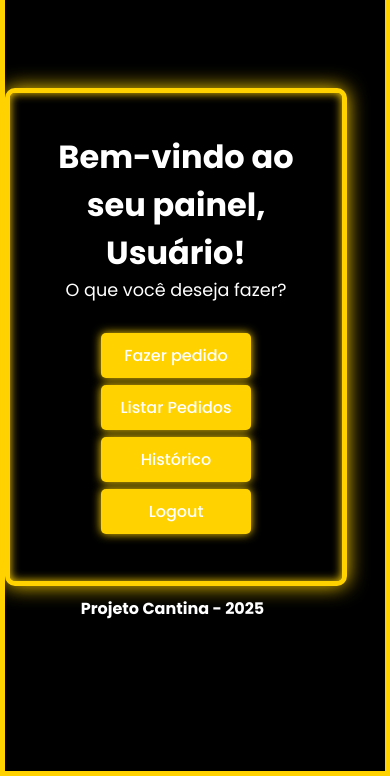
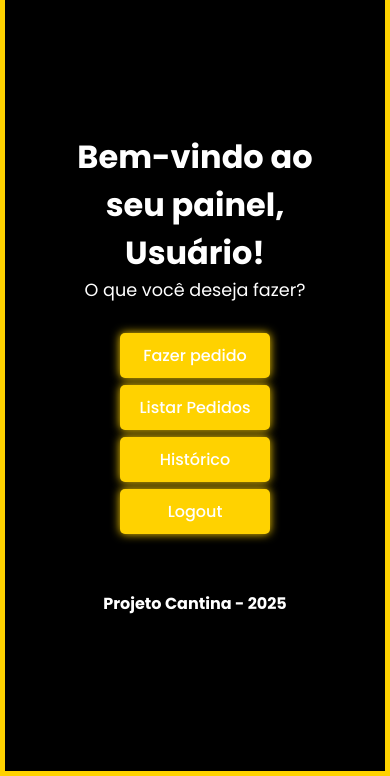
Before and after one commit to RianTech-creator/pm-fe, a Django app: page /usuario/painel/ in a window 390 px wide. Shown: the part 68-844 px from the top of the page. Run offline with Django 5.2, Linux system fonts and the light colour scheme; some libraries are stand-ins or nearby versions.

```diff
--- a/static/style.css
+++ b/static/style.css
@@ -93,8 +93,8 @@
   border-radius: 10px;
   text-align: center;
   color: var(--primary-color);
-  width: 90%;
-  max-width: 600px;
+  width: center;
+  max-width: 380px;
   /* Animação de borda similar ao wrapper do login */
   animation: rgb-border-shadow-animation 20s linear infinite;
 }
@@ -128,12 +128,11 @@
 
 
 
-.painel-credited {
+.painel-credited { /* Corrected selector to target the h4 directly */
   color: var(--primary-color);
-  margin-right: 45px;
   margin-top: 10px;
+  text-align: center; /* Correct property for centering text */
 }
-
 
 :root {
   --primary-color: #fff;
@@ -408,3 +407,13 @@ button {
 .register-link p a:hover {
   text-decoration: underline;
 }
+
+/* Media query para telas de celular (até 600px de largura) */
+@media (max-width: 600px) {
+  /* Remove a borda animada nos painéis e formulários em telas pequenas */
+  .painel-container, .wrapper {
+    animation: none; /* Remove a animação da borda */
+    border: none; /* Garante que não haja borda */
+    box-shadow: none; /* Garante que não haja sombra */
+  }
+}
```
Also changed, not shown: 1 other file.
